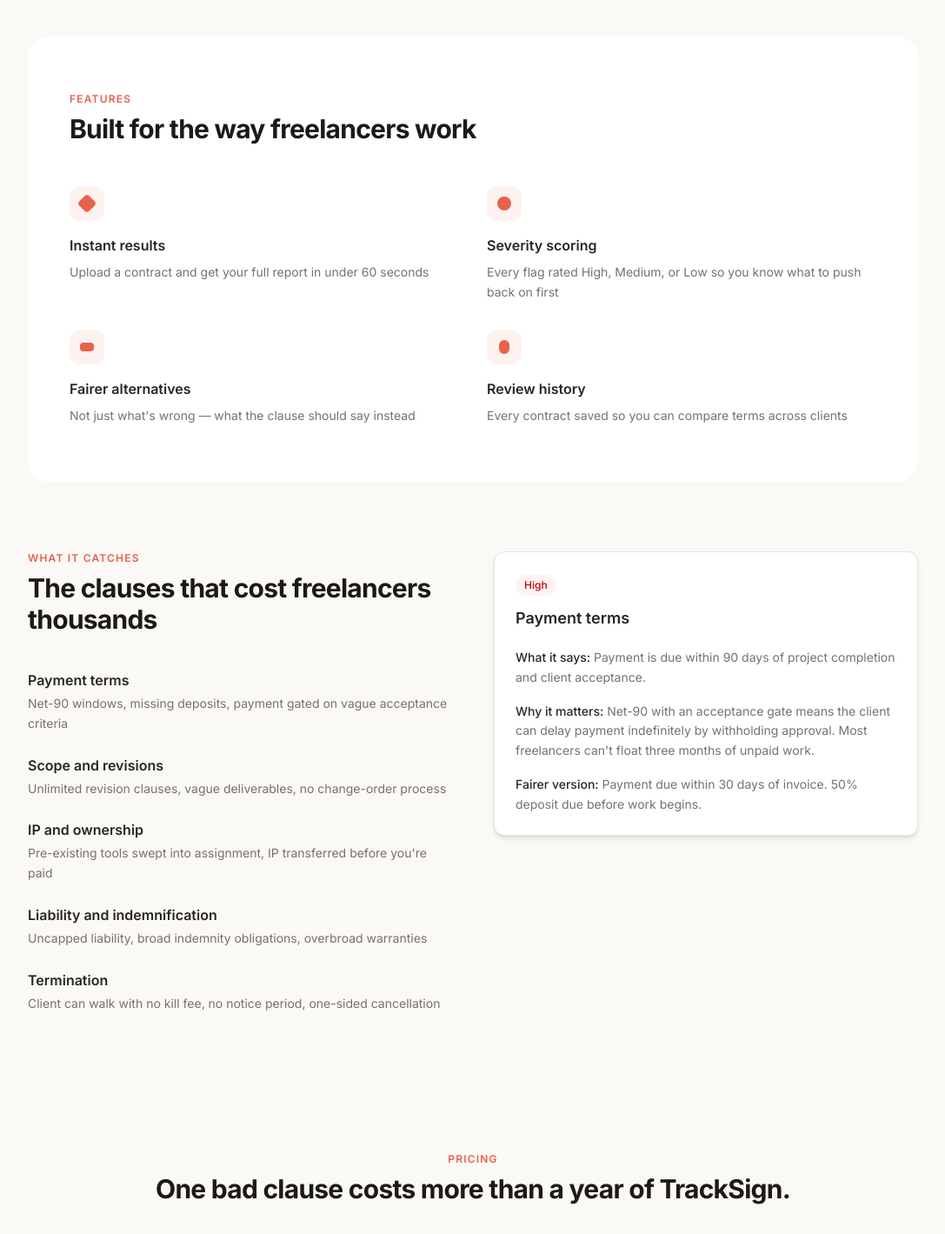
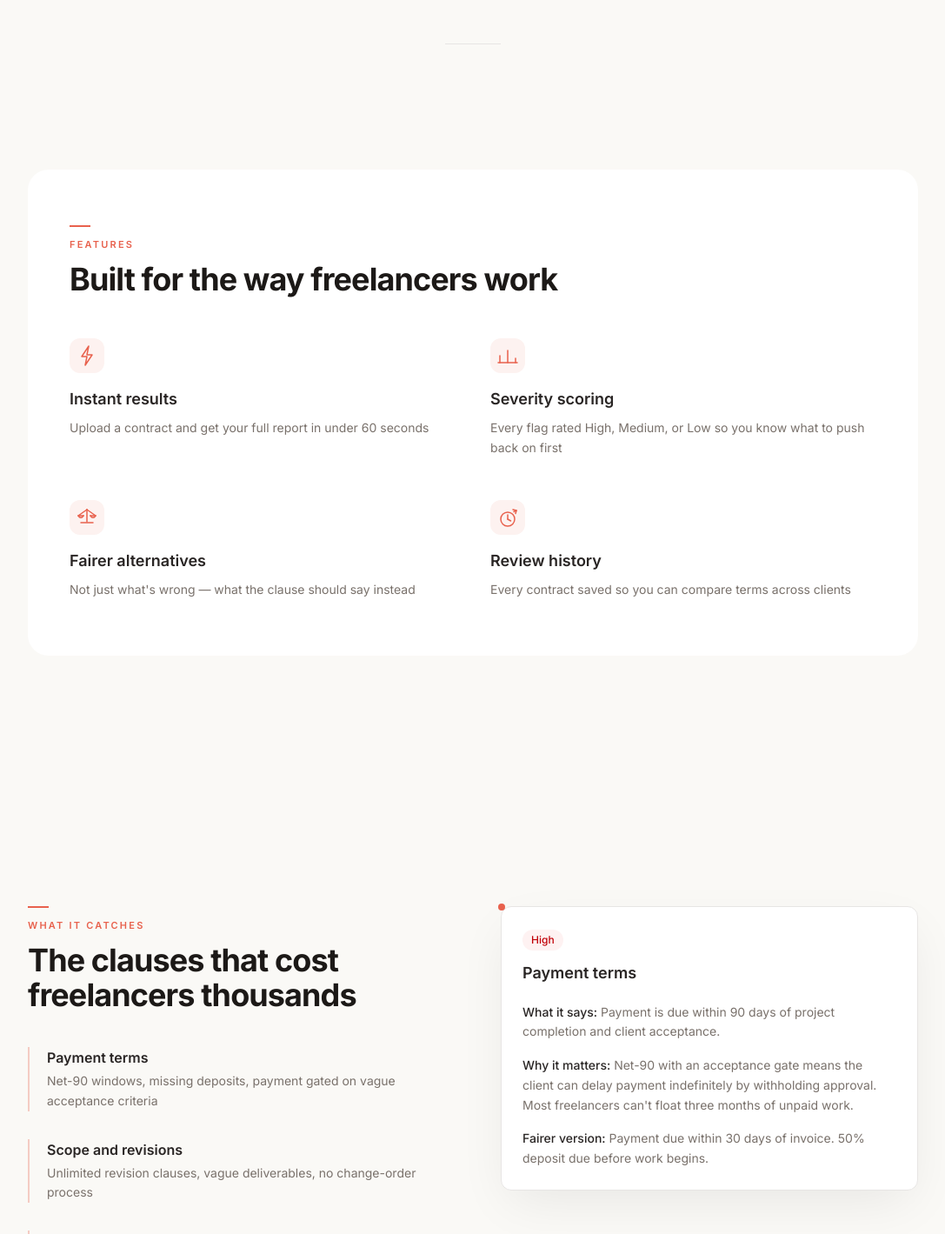
Before and after one commit to Sarim78/TrackSign, a Next.js app in the folder frontend/: page / in a window 1280 px wide. Shown: the part 1160-2579 px from the top of the page at 87% size, without its empty margins (96-1183 px from the left). Built offline with nearby package versions, Linux system fonts and the light colour scheme; no server answers.

Commit message:
A little ehanced layout Landing page

```diff
--- a/frontend/app/page.tsx
+++ b/frontend/app/page.tsx
@@ -1,27 +1,46 @@
 import FAQ from "@/components/FAQ";
 import Navbar from "@/components/Navbar";
+import ScrollReveal from "@/components/ScrollReveal";
+
+function SectionLabel({
+  children,
+  align = "left",
+}: {
+  children: string;
+  align?: "left" | "center";
+}) {
+  return (
+    <div className={align === "center" ? "flex flex-col items-center" : ""}>
+      <span className="mb-3 block h-0.5 w-6 bg-[#E8614D]" />
+      <p className="text-[11px] font-semibold uppercase tracking-[0.2em] text-[#E8614D]">
+        {children}
+      </p>
+    </div>
+  );
+}
+
+const coralButtonClass =
+  "rounded-full bg-[#E8614D] px-8 py-3.5 text-sm font-medium text-white shadow-[0_4px_14px_-3px_rgba(232,97,77,0.4)] transition-all duration-200 hover:-translate-y-[1px] hover:bg-[#D4503E] hover:shadow-[0_6px_20px_-3px_rgba(232,97,77,0.5)]";
 
 export default function HomePage() {
   return (
     <>
       <Navbar />
       <main>
-        <section className="px-6 pb-20 pt-24 md:pt-32">
+        <section className="px-6 pb-28 pt-24 md:pb-36 md:pt-32">
           <div className="mx-auto max-w-3xl text-center">
-            <h1 className="animate-fade-in-up text-5xl font-bold tracking-tight text-stone-900 md:text-6xl">
+            <h1 className="animate-fade-in-up text-6xl font-bold tracking-tighter text-stone-900 [text-shadow:0_1px_2px_rgba(0,0,0,0.05)] md:text-7xl">
               Review contracts{" "}
+              <br className="hidden md:block" />
               <span className="text-[#E8614D]">before you sign</span>
             </h1>
-            <p className="animate-fade-in-up mx-auto mt-6 max-w-2xl text-lg leading-relaxed text-stone-500 delay-150">
+            <p className="animate-fade-in-up mx-auto mt-6 max-w-lg text-lg leading-relaxed text-stone-400 delay-150">
               TrackSign scans your freelance contracts with AI and flags risky,
               unfair, or unusual terms — with plain-English explanations,
               severity ratings, and fairer alternatives.
             </p>
             <div className="animate-fade-in-up mt-8 flex flex-col items-center justify-center gap-4 sm:flex-row delay-300">
-              <a
-                href="/sign-up"
-                className="rounded-full bg-[#E8614D] px-8 py-3.5 text-sm font-medium text-white shadow-sm transition-all duration-200 hover:bg-[#D4503E]"
-              >
+              <a href="/sign-up" className={coralButtonClass}>
                 Start scanning free →
               </a>
               <a
@@ -41,7 +60,8 @@ export default function HomePage() {
             className="animate-scale-in mx-auto mt-16 max-w-4xl scroll-mt-24"
             style={{ animationDelay: "500ms" }}
           >
-            <div className="overflow-hidden rounded-2xl border border-stone-200 bg-white shadow-xl">
+            <div className="group origin-center transition-all duration-500 md:-rotate-1 md:hover:scale-[1.01] md:hover:rotate-0">
+              <div className="overflow-hidden rounded-2xl border border-stone-200/80 bg-white shadow-[0_20px_60px_-10px_rgba(0,0,0,0.12)] transition-shadow duration-500 group-hover:shadow-[0_28px_70px_-12px_rgba(0,0,0,0.16)]">
               <div className="flex items-center justify-between border-b border-stone-200 bg-stone-50 px-4 py-4 sm:px-6">
                 <div className="flex items-center gap-3">
                   <span className="h-4 w-3 rounded-sm bg-stone-300" />
@@ -119,84 +139,148 @@ export default function HomePage() {
               </div>
               </div>
             </div>
+          </div>
         </section>
 
-        <section id="features" className="scroll-mt-24 px-6">
-          <div className="mx-auto mt-20 max-w-5xl rounded-3xl bg-white px-8 py-16 md:px-12">
-            <p className="text-xs font-semibold uppercase tracking-widest text-[#E8614D]">
-              Features
-            </p>
-            <h2 className="mt-2 text-3xl font-bold tracking-tight text-stone-900">
+        <div className="mx-auto h-px w-16 bg-stone-200" />
+
+        <section id="features" className="scroll-mt-24 px-6 py-28 md:py-36">
+          <div className="mx-auto max-w-5xl rounded-3xl bg-white px-8 py-16 md:px-12">
+            <SectionLabel>Features</SectionLabel>
+            <h2 className="mt-3 text-3xl font-bold tracking-tight text-stone-900 md:text-4xl">
               Built for the way freelancers work
             </h2>
-            <div className="mt-12 grid grid-cols-1 gap-8 md:grid-cols-2">
-              <div>
+            <div className="mt-12 grid grid-cols-1 gap-8 md:grid-cols-2 md:gap-x-10 md:gap-y-12">
+              <ScrollReveal delay={0}>
                 <div className="flex h-10 w-10 items-center justify-center rounded-xl bg-[#FDF2F0]">
-                  <span className="h-4 w-4 rotate-45 rounded-sm bg-[#E8614D]" />
+                  <svg
+                    width="32"
+                    height="32"
+                    viewBox="0 0 32 32"
+                    fill="none"
+                    stroke="#E8614D"
+                    strokeWidth="1.5"
+                    strokeLinecap="round"
+                    strokeLinejoin="round"
+                    aria-hidden
+                  >
+                    <path d="M18 5 10 17h6l-2 10 8-12h-6z" />
+                  </svg>
                 </div>
-                <h3 className="mt-4 text-base font-semibold text-stone-800">
+                <h3 className="mt-4 text-lg font-semibold text-stone-800">
                   Instant results
                 </h3>
                 <p className="mt-2 text-sm leading-relaxed text-stone-500">
                   Upload a contract and get your full report in under 60 seconds
                 </p>
+              </ScrollReveal>
+              <ScrollReveal delay={100}>
+                <div className="flex h-10 w-10 items-center justify-center rounded-xl bg-[#FDF2F0]">
+                  <svg
+                    width="32"
+                    height="32"
+                    viewBox="0 0 32 32"
+                    fill="none"
+                    stroke="#E8614D"
+                    strokeWidth="1.5"
+                    strokeLinecap="round"
+                    strokeLinejoin="round"
+                    aria-hidden
+                  >
+                    <path d="M7 24V16" />
+                    <path d="M16 24V10" />
+                    <path d="M25 24V19" />
+                    <path d="M5 24h22" />
+                  </svg>
                 </div>
-              <div>
-                <div className="flex h-10 w-10 items-center justify-center rounded-xl bg-[#FDF2F0]">
-                  <span className="h-4 w-4 rounded-full bg-[#E8614D]" />
-                </div>
-                <h3 className="mt-4 text-base font-semibold text-stone-800">
+                <h3 className="mt-4 text-lg font-semibold text-stone-800">
                   Severity scoring
                 </h3>
                 <p className="mt-2 text-sm leading-relaxed text-stone-500">
                   Every flag rated High, Medium, or Low so you know what to push
                   back on first
                 </p>
+              </ScrollReveal>
+              <ScrollReveal delay={200}>
+                <div className="flex h-10 w-10 items-center justify-center rounded-xl bg-[#FDF2F0]">
+                  <svg
+                    width="32"
+                    height="32"
+                    viewBox="0 0 32 32"
+                    fill="none"
+                    stroke="#E8614D"
+                    strokeWidth="1.5"
+                    strokeLinecap="round"
+                    strokeLinejoin="round"
+                    aria-hidden
+                  >
+                    <path d="M16 7v14" />
+                    <path d="M9 22h14" />
+                    <path d="M16 7 6 14h6" />
+                    <path d="m16 7 10 7h-6" />
+                    <path d="M6 14c1.8 3 4.2 3 6 0" />
+                    <path d="M20 14c1.8 3 4.2 3 6 0" />
+                  </svg>
                 </div>
-              <div>
-                <div className="flex h-10 w-10 items-center justify-center rounded-xl bg-[#FDF2F0]">
-                  <span className="h-2.5 w-4 rounded-sm bg-[#E8614D]" />
-                </div>
-                <h3 className="mt-4 text-base font-semibold text-stone-800">
+                <h3 className="mt-4 text-lg font-semibold text-stone-800">
                   Fairer alternatives
                 </h3>
                 <p className="mt-2 text-sm leading-relaxed text-stone-500">
                   Not just what&apos;s wrong — what the clause should say instead
                 </p>
+              </ScrollReveal>
+              <ScrollReveal delay={300}>
+                <div className="flex h-10 w-10 items-center justify-center rounded-xl bg-[#FDF2F0]">
+                  <svg
+                    width="32"
+                    height="32"
+                    viewBox="0 0 32 32"
+                    fill="none"
+                    stroke="#E8614D"
+                    strokeWidth="1.5"
+                    strokeLinecap="round"
+                    strokeLinejoin="round"
+                    aria-hidden
+                  >
+                    <circle cx="16" cy="18" r="8" />
+                    <path d="M16 18v-5" />
+                    <path d="m16 18 3.5 2" />
+                    <path d="m22 7 4 1-1 3.5" />
+                    <path d="m26 8-3 1.5" />
+                  </svg>
                 </div>
-              <div>
-                <div className="flex h-10 w-10 items-center justify-center rounded-xl bg-[#FDF2F0]">
-                  <span className="h-4 w-3 rounded-md bg-[#E8614D]" />
-                </div>
-                <h3 className="mt-4 text-base font-semibold text-stone-800">
+                <h3 className="mt-4 text-lg font-semibold text-stone-800">
                   Review history
                 </h3>
                 <p className="mt-2 text-sm leading-relaxed text-stone-500">
                   Every contract saved so you can compare terms across clients
                 </p>
-              </div>
+              </ScrollReveal>
             </div>
           </div>
         </section>
 
-        <section className="px-6 py-20">
-          <div className="mx-auto grid max-w-5xl grid-cols-1 items-start gap-12 lg:grid-cols-2">
+        <section className="px-6 py-28 md:py-36">
+          <div className="mx-auto grid max-w-5xl grid-cols-1 items-start gap-12 lg:grid-cols-2 lg:gap-16">
             <div>
-              <p className="text-xs font-semibold uppercase tracking-widest text-[#E8614D]">
-                What it catches
-              </p>
-              <h2 className="mt-2 text-3xl font-bold tracking-tight text-stone-900">
+              <SectionLabel>What it catches</SectionLabel>
+              <h2 className="mt-3 text-3xl font-bold tracking-tight text-stone-900 md:text-4xl">
                 The clauses that cost freelancers thousands
               </h2>
-              <div className="mt-10 space-y-6">
-                <div>
-                  <h3 className="font-semibold text-stone-800">Payment terms</h3>
+              <div className="mt-10 space-y-8">
+                <ScrollReveal delay={0}>
+                  <div className="border-l-2 border-[#E8614D]/30 pl-5">
+                    <h3 className="font-semibold text-stone-800">
+                      Payment terms
+                    </h3>
                     <p className="mt-1 text-sm leading-relaxed text-stone-500">
                       Net-90 windows, missing deposits, payment gated on vague
                       acceptance criteria
                     </p>
                   </div>
-                <div>
+                </ScrollReveal>
+                <ScrollReveal delay={80}>
+                  <div className="border-l-2 border-[#E8614D]/30 pl-5">
                     <h3 className="font-semibold text-stone-800">
                       Scope and revisions
                     </h3>
@@ -205,7 +289,9 @@ export default function HomePage() {
                       change-order process
                     </p>
                   </div>
-                <div>
+                </ScrollReveal>
+                <ScrollReveal delay={160}>
+                  <div className="border-l-2 border-[#E8614D]/30 pl-5">
                     <h3 className="font-semibold text-stone-800">
                       IP and ownership
                     </h3>
@@ -214,7 +300,9 @@ export default function HomePage() {
                       before you&apos;re paid
                     </p>
                   </div>
-                <div>
+                </ScrollReveal>
+                <ScrollReveal delay={240}>
+                  <div className="border-l-2 border-[#E8614D]/30 pl-5">
                     <h3 className="font-semibold text-stone-800">
                       Liability and indemnification
                     </h3>
@@ -223,17 +311,22 @@ export default function HomePage() {
                       warranties
                     </p>
                   </div>
-                <div>
+                </ScrollReveal>
+                <ScrollReveal delay={320}>
+                  <div className="border-l-2 border-[#E8614D]/30 pl-5">
                     <h3 className="font-semibold text-stone-800">Termination</h3>
                     <p className="mt-1 text-sm leading-relaxed text-stone-500">
-                    Client can walk with no kill fee, no notice period, one-sided
-                    cancellation
+                      Client can walk with no kill fee, no notice period,
+                      one-sided cancellation
                     </p>
                   </div>
+                </ScrollReveal>
               </div>
             </div>
 
-            <div className="rounded-xl border border-stone-200 bg-white p-6 shadow-md">
+            <ScrollReveal>
+              <div className="relative rounded-xl border border-stone-200 bg-white p-6 shadow-[0_20px_60px_-10px_rgba(0,0,0,0.08)]">
+                <span className="absolute -top-1 -left-1 h-2 w-2 rounded-full bg-[#E8614D]" />
                 <span className="inline-block rounded-full bg-red-50 px-2.5 py-1 text-xs font-medium text-red-700">
                   High
                 </span>
@@ -245,16 +338,16 @@ export default function HomePage() {
                     <span className="font-medium text-stone-800">
                       What it says:
                     </span>{" "}
-                  Payment is due within 90 days of project completion and client
-                  acceptance.
+                    Payment is due within 90 days of project completion and
+                    client acceptance.
                   </p>
                   <p>
                     <span className="font-medium text-stone-800">
                       Why it matters:
                     </span>{" "}
                     Net-90 with an acceptance gate means the client can delay
-                  payment indefinitely by withholding approval. Most freelancers
-                  can&apos;t float three months of unpaid work.
+                    payment indefinitely by withholding approval. Most
+                    freelancers can&apos;t float three months of unpaid work.
                   </p>
                   <p>
                     <span className="font-medium text-stone-800">
@@ -265,18 +358,20 @@ export default function HomePage() {
                   </p>
                 </div>
               </div>
+            </ScrollReveal>
           </div>
         </section>
 
-        <section id="pricing" className="scroll-mt-24 px-6 py-20">
+        <div className="mx-auto h-px w-16 bg-stone-200" />
+
+        <section id="pricing" className="scroll-mt-24 px-6 py-28 md:py-36">
           <div className="mx-auto max-w-3xl text-center">
-            <p className="text-xs font-semibold uppercase tracking-widest text-[#E8614D]">
-              Pricing
-            </p>
-            <h2 className="mt-2 text-3xl font-bold tracking-tight text-stone-900">
+            <SectionLabel align="center">Pricing</SectionLabel>
+            <h2 className="mt-3 text-3xl font-bold tracking-tight text-stone-900 md:text-4xl">
               One bad clause costs more than a year of TrackSign.
             </h2>
-            <div className="mx-auto mt-14 grid grid-cols-1 gap-6 text-left md:grid-cols-2">
+            <div className="mx-auto mt-14 grid grid-cols-1 gap-6 text-left md:grid-cols-2 md:gap-8">
+              <ScrollReveal delay={0}>
                 <div className="rounded-2xl border border-stone-200 bg-white p-8">
                   <p className="text-lg font-bold text-stone-900">Free</p>
                   <p className="mt-2 text-4xl font-bold tracking-tight text-stone-900">
@@ -306,8 +401,10 @@ export default function HomePage() {
                     Get started
                   </a>
                 </div>
+              </ScrollReveal>
 
-              <div className="relative rounded-2xl border-2 border-[#E8614D] bg-white p-8">
+              <ScrollReveal delay={150}>
+                <div className="relative rounded-2xl border border-[#E8614D]/40 bg-white p-8 shadow-[0_0_20px_-5px_rgba(232,97,77,0.15)]">
                   <span className="absolute -top-3 left-1/2 -translate-x-1/2 rounded-full bg-[#E8614D] px-3 py-1 text-xs font-medium text-white">
                     Popular
                   </span>
@@ -339,21 +436,20 @@ export default function HomePage() {
                   </div>
                   <a
                     href="/sign-up"
-                  className="mt-6 block rounded-full bg-[#E8614D] px-6 py-2.5 text-center text-sm font-medium text-white transition-all duration-200 hover:bg-[#D4503E]"
+                    className={`mt-6 block text-center ${coralButtonClass} px-6 py-2.5`}
                   >
                     Start free trial
                   </a>
                 </div>
+              </ScrollReveal>
             </div>
           </div>
         </section>
 
-        <section className="px-6 py-20">
+        <section className="px-6 py-28 md:py-36">
           <div className="mx-auto max-w-3xl text-center">
-            <p className="text-xs font-semibold uppercase tracking-widest text-[#E8614D]">
-              FAQ
-            </p>
-            <h2 className="mt-2 text-3xl font-bold tracking-tight text-stone-900">
+            <SectionLabel align="center">FAQ</SectionLabel>
+            <h2 className="mt-3 text-3xl font-bold tracking-tight text-stone-900 md:text-4xl">
               Frequently asked questions
             </h2>
             <p className="mt-2 text-base text-stone-500">
@@ -365,24 +461,24 @@ export default function HomePage() {
           </div>
         </section>
 
-        <section className="px-6 py-24 text-center">
+        <ScrollReveal>
+          <section className="px-6 py-28 text-center md:py-36">
             <h2 className="mx-auto max-w-3xl text-3xl font-bold tracking-tight text-stone-900 md:text-4xl">
               Stop signing contracts you haven&apos;t read carefully.
             </h2>
-          <a
-            href="/sign-up"
-            className="mt-8 inline-block rounded-full bg-[#E8614D] px-8 py-3.5 text-sm font-medium text-white shadow-sm transition-all duration-200 hover:bg-[#D4503E]"
-          >
+            <a href="/sign-up" className={`mt-8 inline-block ${coralButtonClass}`}>
               Review your first contract free →
             </a>
             <p className="mt-4 text-sm text-stone-400">
               Free. No credit card. Takes under two minutes.
             </p>
           </section>
+        </ScrollReveal>
       </main>
 
       <footer className="border-t border-stone-200 px-6 py-8">
         <div className="mx-auto max-w-3xl text-center">
+          <span className="mx-auto mb-6 block h-1.5 w-1.5 rounded-full bg-[#E8614D]" />
           <p className="text-sm text-stone-400">
             TrackSign flags terms worth reviewing with a qualified lawyer. It
             does not provide legal advice.
--- a/frontend/components/Navbar.tsx
+++ b/frontend/components/Navbar.tsx
@@ -28,7 +28,7 @@ export default function Navbar() {
           </a>
           <a
             href="/sign-up"
-            className="rounded-full bg-[#E8614D] px-5 py-2 text-sm font-medium text-white transition-all duration-200 hover:bg-[#D4503E]"
+            className="rounded-full bg-[#E8614D] px-5 py-2 text-sm font-medium text-white shadow-[0_4px_14px_-3px_rgba(232,97,77,0.4)] transition-all duration-200 hover:-translate-y-[1px] hover:bg-[#D4503E] hover:shadow-[0_6px_20px_-3px_rgba(232,97,77,0.5)]"
           >
             Try it free
           </a>
--- /dev/null
+++ b/frontend/components/ScrollReveal.tsx
@@ -0,0 +1,54 @@
+"use client";
+
+import { useEffect, useRef, useState, type ReactNode } from "react";
+
+type ScrollRevealProps = {
+  children: ReactNode;
+  delay?: number;
+  className?: string;
+};
+
+export default function ScrollReveal({
+  children,
+  delay = 0,
+  className = "",
+}: ScrollRevealProps) {
+  const ref = useRef<HTMLDivElement>(null);
+  const [visible, setVisible] = useState(false);
+
+  useEffect(() => {
+    const node = ref.current;
+    if (!node) {
+      return;
+    }
+
+    const observer = new IntersectionObserver(
+      ([entry]) => {
+        if (entry.isIntersecting) {
+          setVisible(true);
+          observer.disconnect();
+        }
+      },
+      { threshold: 0.15 },
+    );
+
+    observer.observe(node);
+
+    return () => observer.disconnect();
+  }, []);
+
+  return (
+    <div
+      ref={ref}
+      className={`transition-[opacity,transform] duration-700 ${
+        visible ? "translate-y-0 opacity-100" : "translate-y-[30px] opacity-0"
+      } ${className}`}
+      style={{
+        transitionDelay: `${delay}ms`,
+        transitionTimingFunction: "cubic-bezier(0.16, 1, 0.3, 1)",
+      }}
+    >
+      {children}
+    </div>
+  );
+}
```
Also changed, not shown: frontend/components/FAQ.tsx (+7 -3 lines). Lines whose indentation alone changed are shown as unchanged.
